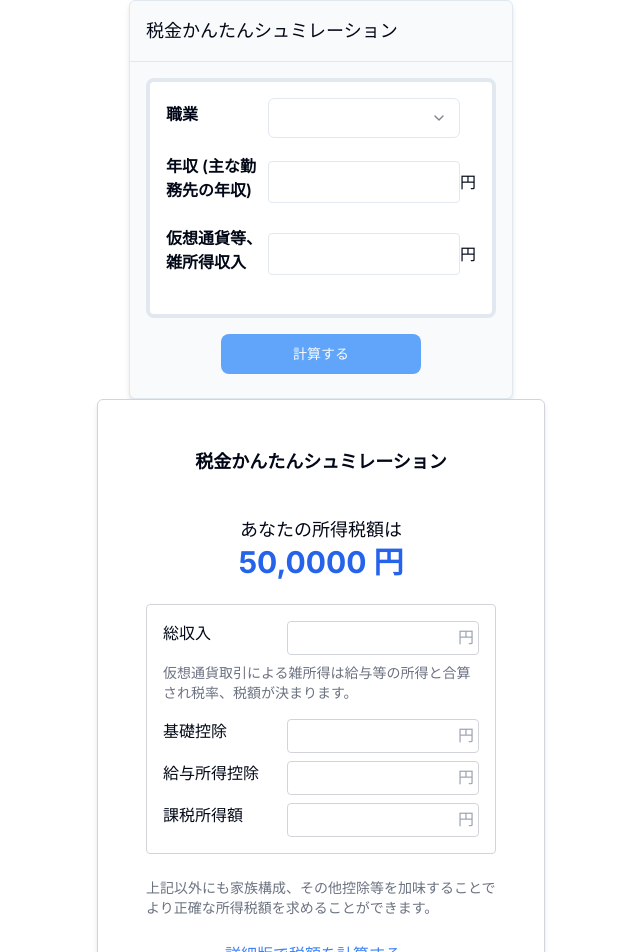
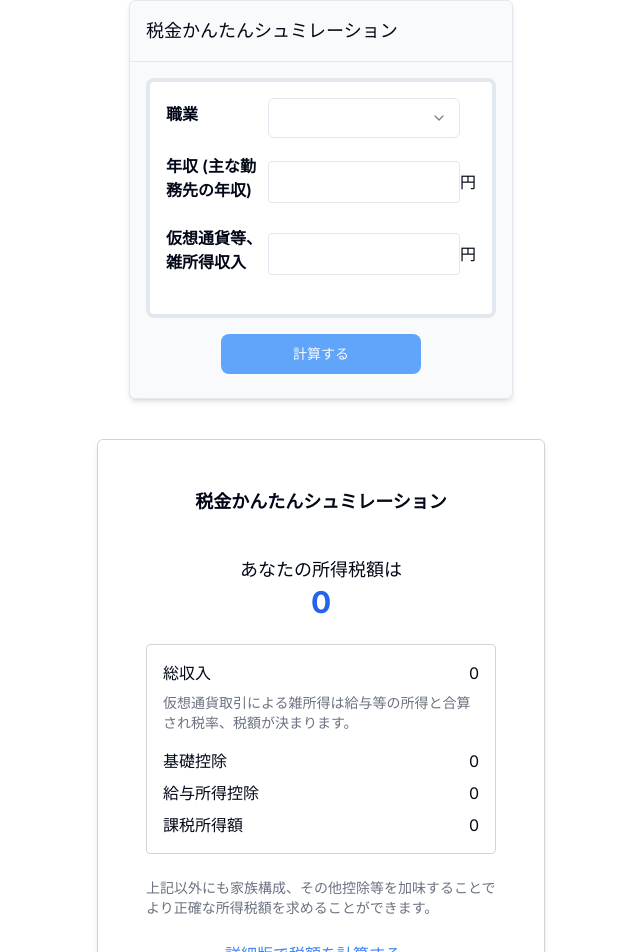
Before and after one commit to vnshgrg/crypto-tax-simulator, a Next.js app: page /simple-simulation in a window 1280 px wide. Shown: the top 952 px of the page, without its empty margins (319-959 px from the left). Built offline with nearby package versions, Linux system fonts and the light colour scheme.

Commit message:
Implement simple simulation

```diff
--- a/src/app/page.tsx
+++ b/src/app/page.tsx
@@ -105,12 +105,12 @@ const styles: Record<string, string> = {
   sectionContainer: "space-y-5 md:space-y-4"
 };
 
-type SectionProps = {
+export type SectionProps = {
   state: TaxCalculationState;
   setState: SetState;
 };
 
-type SetDependents = {
+export type SetDependents = {
   setDependents: (key: keyof DependentCountsByGroup, value: number) => void;
 };
 
--- a/src/app/simple-simulation/page.tsx
+++ b/src/app/simple-simulation/page.tsx
@@ -1,18 +1,26 @@
-import { Metadata } from "next";
+"use client";
 
 import { SimpleSimulation } from "@/app/simple-simulation/simple-simulation";
 import { TaxSimulationResult } from "@/app/simple-simulation/tax-simulation-result";
-
-export const metadata: Metadata = {
-  title: "簡単シミュレーション",
-  description: "簡単シミュレーション"
-};
+import { useTaxCalculation } from "@/lib/hooks/use-tax-calculation";
 
 export default function Page() {
+  const {
+    state,
+    updateState,
+    result: { salaryDeduction, basicDeduction, taxDetails }
+  } = useTaxCalculation();
+
   return (
-    <main className="">
-      <SimpleSimulation />
-      <TaxSimulationResult />
+    <main>
+      <SimpleSimulation state={state} setState={updateState} />
+      <TaxSimulationResult
+        taxAmount={taxDetails.taxAmount}
+        totalIncome={state.salaryIncome + state.cryptoProfit}
+        basicDeduction={basicDeduction}
+        salaryDeduction={salaryDeduction}
+        taxableIncome={taxDetails.taxableIncome}
+      />
     </main>
   );
 }
--- a/src/app/simple-simulation/simple-simulation.tsx
+++ b/src/app/simple-simulation/simple-simulation.tsx
@@ -1,5 +1,6 @@
 "use client";
 
+import { SectionProps } from "@/app/page";
 import { Input } from "@/components/input";
 import { Button } from "@/components/ui/button";
 import {
@@ -16,7 +17,7 @@ import {
   SelectValue
 } from "@/components/ui/select";
 
-export const SimpleSimulation = () => {
+export const SimpleSimulation = ({ setState }: SectionProps) => {
   return (
     <Card className="mx-auto w-full max-w-sm rounded-md bg-gray-50 shadow-md">
       <CardHeader className="border-b p-4">
@@ -50,6 +51,7 @@ export const SimpleSimulation = () => {
               min={0}
               type="text"
               className="rounded border p-2"
+              onChange={(e) => setState("salaryIncome", Number(e.target.value))}
             />
             <p>円</p>
           </div>
@@ -65,6 +67,7 @@ export const SimpleSimulation = () => {
               min={0}
               type="text"
               className="rounded border p-2"
+              onChange={(e) => setState("cryptoProfit", Number(e.target.value))}
             />
             <p>円</p>
           </div>
--- a/src/app/simple-simulation/tax-simulation-result.tsx
+++ b/src/app/simple-simulation/tax-simulation-result.tsx
@@ -1,6 +1,5 @@
 import React from "react";
 
-import { Input } from "@/components/input";
 import { Button } from "@/components/ui/button";
 import {
   Card,
@@ -9,60 +8,48 @@ import {
   CardHeader
 } from "@/components/ui/card";
 
-export const TaxSimulationResult = () => {
+export const TaxSimulationResult = ({
+  taxAmount,
+  totalIncome,
+  basicDeduction,
+  salaryDeduction,
+  taxableIncome
+}: {
+  taxAmount: number;
+  totalIncome: number;
+  basicDeduction: number;
+  salaryDeduction: number;
+  taxableIncome: number;
+}) => {
   return (
-    <Card className="mx-auto w-full max-w-md rounded-md border border-gray-300 p-6 shadow-md">
+    <Card className="mx-auto mt-10 w-full max-w-md rounded-md border border-gray-300 p-6 shadow-md">
       <CardHeader className="mb-4 text-center">
         <h2 className="text-lg font-bold">税金かんたんシュミレーション</h2>
       </CardHeader>
       <CardContent>
         <div className="mb-6 text-center">
           <p className="text-lg">あなたの所得税額は</p>
-          <p className="text-3xl font-bold text-blue-600">50,0000 円</p>
+          <p className="text-3xl font-bold text-blue-600">{taxAmount}</p>
         </div>
         <div className="mb-6 rounded border border-gray-300 p-4">
           <div className="mb-2 flex justify-between">
             <span>総収入</span>
-            <span>
-              <Input
-                type="text"
-                placeholder="円"
-                className="w-24 rounded border border-gray-300 p-1 text-right"
-              />
-            </span>
+            <span>{totalIncome}</span>
           </div>
           <div className="mb-4 text-sm text-gray-500">
             仮想通貨取引による雑所得は給与等の所得と合算され税率、税額が決まります。
           </div>
           <div className="mb-2 flex justify-between">
             <span>基礎控除</span>
-            <span>
-              <Input
-                type="text"
-                placeholder="円"
-                className="w-24 rounded border border-gray-300 p-1 text-right"
-              />
-            </span>
+            <span>{basicDeduction}</span>
           </div>
           <div className="mb-2 flex justify-between">
             <span>給与所得控除</span>
-            <span>
-              <Input
-                type="text"
-                placeholder="円"
-                className="w-24 rounded border border-gray-300 p-1 text-right"
-              />
-            </span>
+            <span>{salaryDeduction}</span>
           </div>
           <div className="flex justify-between">
             <span>課税所得額</span>
-            <span>
-              <Input
-                type="text"
-                placeholder="円"
-                className="w-24 rounded border border-gray-300 p-1 text-right"
-              />
-            </span>
+            <span>{taxableIncome}</span>
           </div>
         </div>
         <div className="mb-6 text-sm text-gray-500">
--- a/src/lib/hooks/use-tax-calculation.ts
+++ b/src/lib/hooks/use-tax-calculation.ts
@@ -136,6 +136,8 @@ export const useTaxCalculation = () => {
   // So, we only show deductions if taxedAmount is greater than 0
   const IS_DEDUCTION_APPLICABLE = taxDetails.taxedAmount > 0;
 
+  console.log(basicDeduction);
+
   const result = {
     salaryDeduction: IS_DEDUCTION_APPLICABLE ? salaryDeduction : 0,
     basicDeduction: IS_DEDUCTION_APPLICABLE ? basicDeduction : 0,
```
